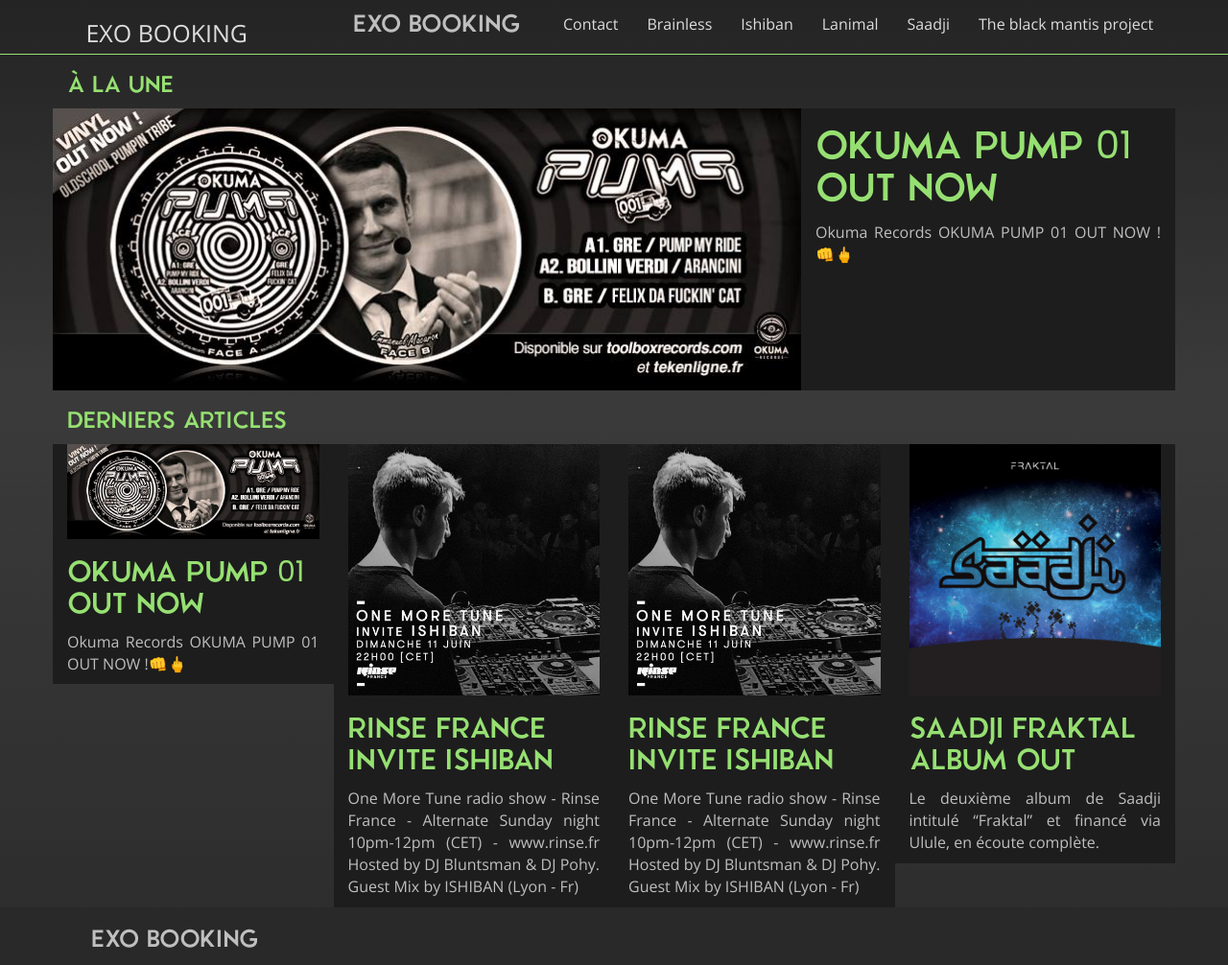
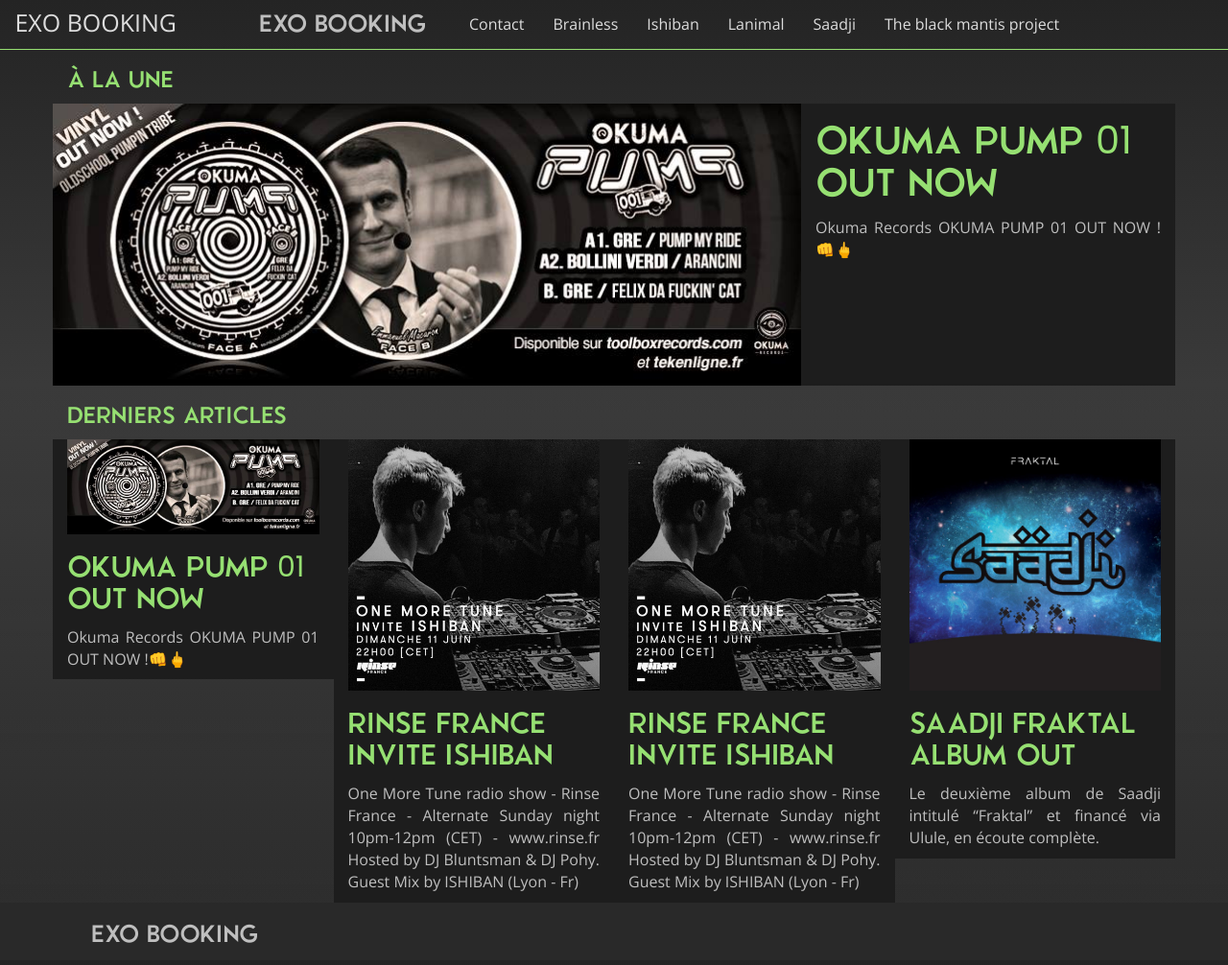
Before and after one commit to ndavi/exo-booking, a Jekyll site: the page built from index.html, in a window 1280 px wide. Shown: the whole page at 96% size. Built offline with Jekyll 4.4.1, drawn with Linux system fonts in a browser that asks for light colours; nearby versions of some CDN libraries.

Commit message:
user flex

```diff
--- a/_layouts/default.html
+++ b/_layouts/default.html
@@ -19,7 +19,7 @@
             <nav class="navbar navbar-static-top">
                 <div class="container-fluid header-padding">
                   <div class="navbar-header">
-                    <div class="exo"><a href="/">EXO BOOKING</a></div>
+                    <div class="exo-mobile"><a href="/">EXO BOOKING</a></div>
                     <button type=button class="navbar-toggle collapsed" data-toggle="collapse" data-target="#navbarm" aria-expanded= "false">
                         <span class="sr-only"></span>
                         <span class="icon-bar"></span>
--- a/css/styles.css
+++ b/css/styles.css
@@ -19,6 +19,14 @@
 
 .exo {
     padding: 17px 30px 0 80px !important;
+    text-transform: uppercase;
+    font-family: zeronero !important;
+    color: #bfbfbf;
+    font-size: 2.5rem !important;
+}
+
+.exo-mobile {
+    margin: 6px;
     text-transform: uppercase;
     font-family: zeronero !important;
     color: #bfbfbf;
```
